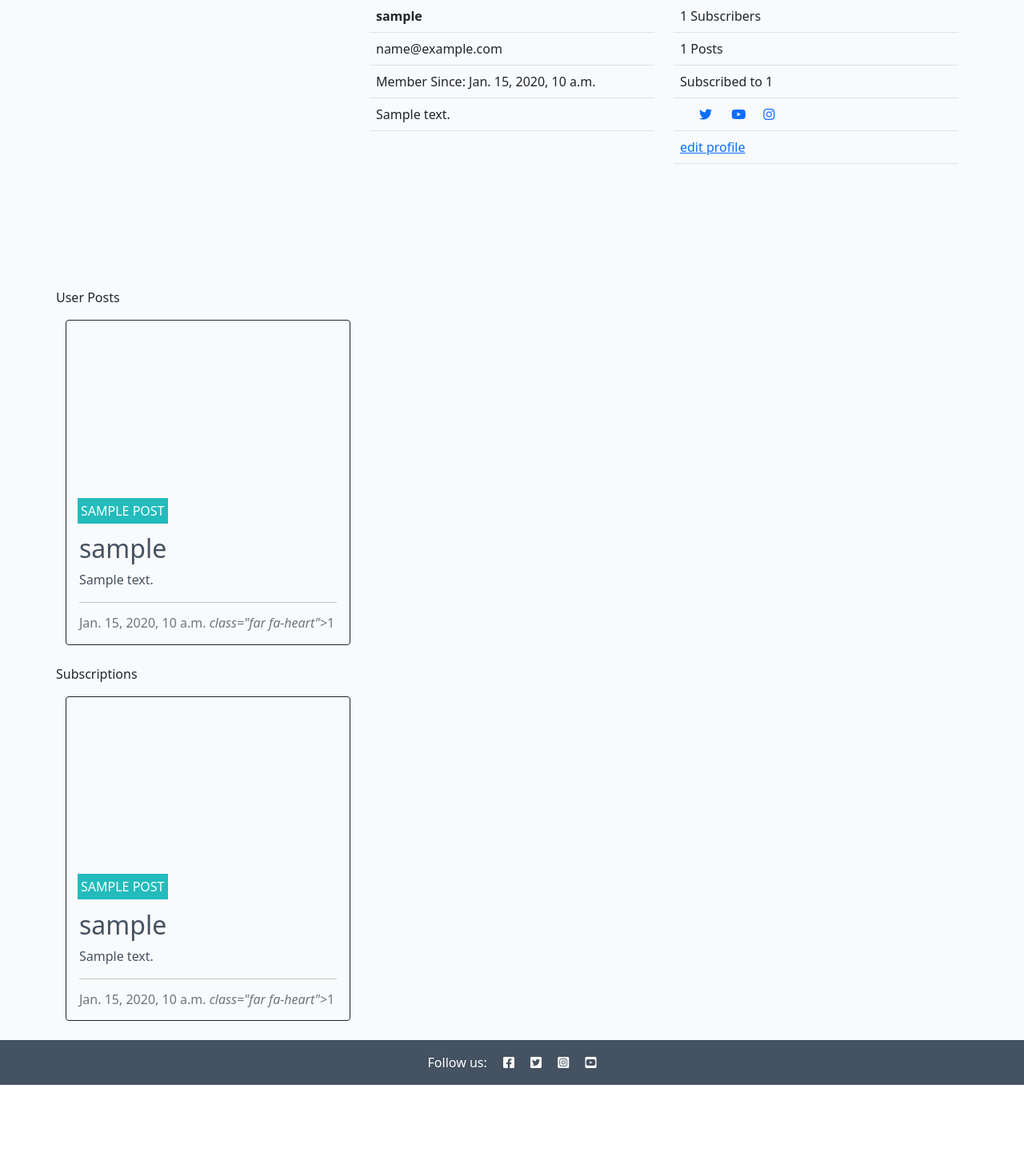
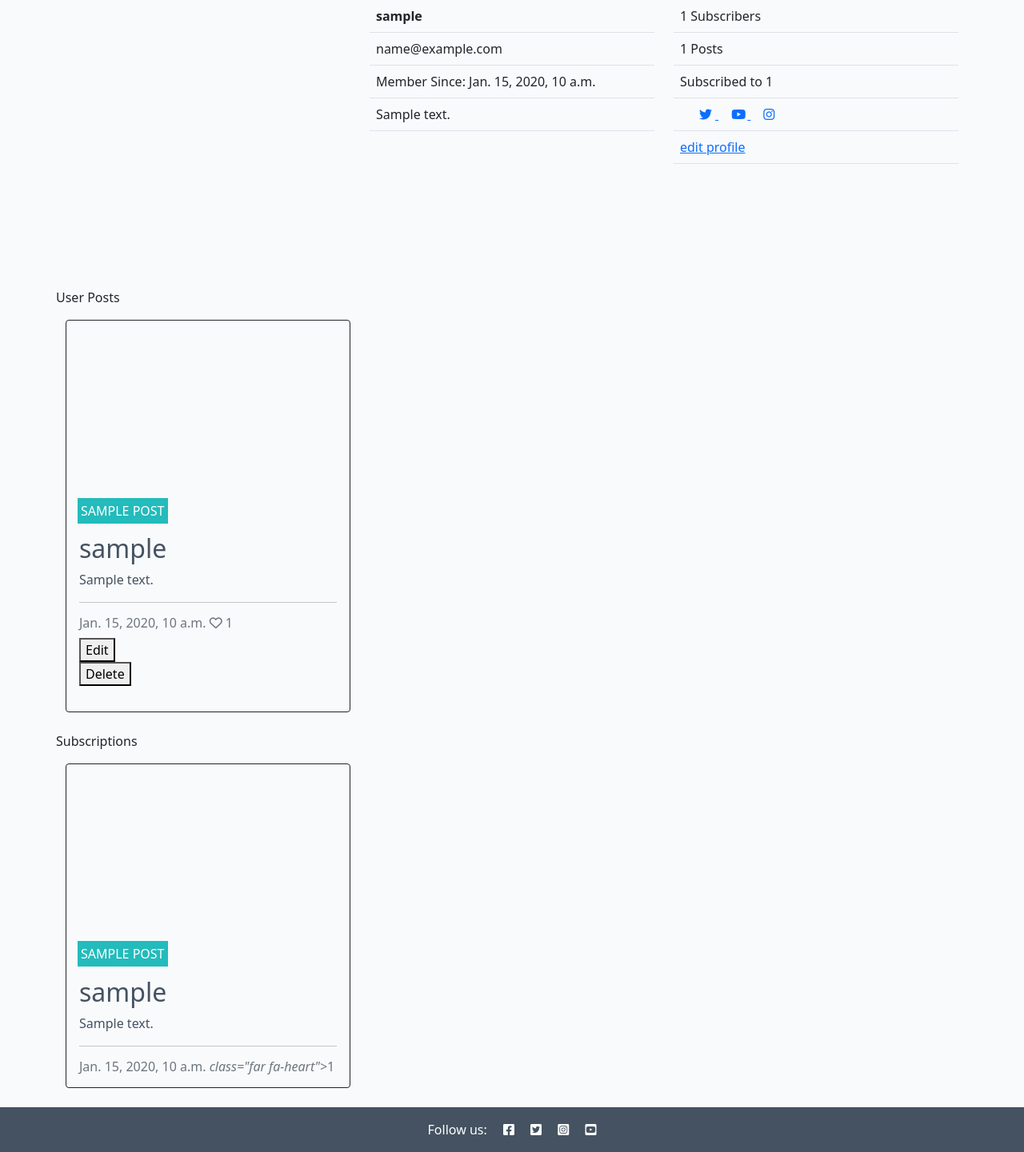
Before and after one commit to Code-Institute-Submissions/DavidJPWard-blogject_JanResub, a Django app: a page that uses templates/profile.html in a window 1280 px wide. Shown: the part 56-1497 px from the top of the page at 80% size. Before the commit the page ends 1413 px from the top, so only its background shows below. Run offline with Django 3.2, Linux system fonts and the light colour scheme; tables that the repository leaves empty hold one stand-in row (values such as "Sample post").

Commit message:
added buttons to edit and delete posts

```diff
--- a/blog/urls.py
+++ b/blog/urls.py
@@ -6,10 +6,12 @@ from django.urls import path
 
 urlpatterns = [
     path('', views.PostList.as_view(), name='home'),
+    path('editpost/<str:title>', views.EditPost.as_view(), name='edit_post'),
     path('createpost/', views.CreatePost.as_view(), name='create_post'),
     path('<slug:slugParameter>/', views.PostDetail.as_view(), name='post_detail'),
     path('like/<slug:slugParameter>', views.PostLike.as_view(), name='post_like'),
     path('sub/<str:author>/<slug:slugParameter>', views.SubToUser.as_view(), name='sub_to_user'),
     path('user/<str:user>', views.Profile.as_view(), name='profile'),
-    path('user/edit', views.EditProfile.as_view(), name='edit_profile')
+    path('user/edit/', views.EditProfile.as_view(), name='edit_profile'),
+
 ]
--- a/blog/views.py
+++ b/blog/views.py
@@ -1,10 +1,10 @@
 from django.shortcuts import render, get_object_or_404, reverse, redirect
-from itertools import chain
 from django.views import generic, View
 from django.http import HttpResponseRedirect
 from django.contrib import messages
-from .models import Post, User, Profile
-from .forms import CommentForm, CreatePostForm, EditUserForm, EditProfileForm
+from django.core.paginator import Paginator
+from .models import Post, User
+from .forms import CommentForm, CreatePostForm, EditUserForm, EditProfileForm, EditPostForm
 
 # Create your views here.
 
@@ -115,24 +115,35 @@
     def get(self, request, user):
         user = get_object_or_404(User, username=user)
         user_posts = Post.objects.filter(author=user)
+
         subscription_posts = Post.objects.none()
         if user.profile.number_subbed_to() != 0:
             if user.profile.subscribed_to:
-                print("lol")
                 for sub in user.profile.subscribed_to.all():
                     queryset = Post.objects.filter(author=sub)
                     subscription_posts = subscription_posts | queryset
 
-        print(subscription_posts)
+        user_post_paginator = Paginator(user_posts, 3)
+        sub_post_paginator = Paginator(subscription_posts, 3)
+
+        page_number = request.GET.get('page')
+        user_post_page_obj = user_post_paginator.get_page(page_number)
+        sub_post_page_obj = sub_post_paginator.get_page(page_number)
+
+
+        user_post_pagination = True if user_posts.count() > 3 else False
+        sub_post_pagination = True if subscription_posts.count() > 3 else False
+
         number_of_posts = user_posts.count()
 
-        print(user_posts)
-        print(subscription_posts)
+        print(subscription_posts.count())
 
         context = {
             "user": user,
-            "user_post_list": user_posts,
-            "sub_post_list": subscription_posts,
+            "user_post_list": user_post_page_obj,
+            "user_post_pagination": user_post_pagination,
+            "sub_post_list": sub_post_page_obj,
+            "sub_post_pagination": sub_post_pagination,
             "number_of_posts": number_of_posts,
         }
         return render(request, "profile.html", context)
@@ -140,33 +151,48 @@
 
 class CreatePost(View):
     def get(self, request):
-        if request.POST:
-            create_post_form = CreatePostForm(request.POST, request.FILES)
-            if create_post_form.is_valid():
-                create_post_form.instance.author = request.user
-                post_slug = ''.join(e for e in create_post_form.instance.title if e.isalnum())
-                create_post_form.instance.slug = post_slug
-                #create_post_form.instance.featured_image = request.FILES["file"]
-                create_post_form.save()
-            return redirect('home')
         return render(request, 'create_post.html', {'form': CreatePostForm})
 
+    def post(self,request):
+        create_post_form = CreatePostForm(request.POST, request.FILES)
+        if create_post_form.is_valid():
+            create_post_form.instance.author = request.user
+            post_slug = ''.join(e for e in create_post_form.instance.title if e.isalnum())
+            create_post_form.instance.slug = post_slug
+            #create_post_form.instance.featured_image = request.FILES["file"]
+            create_post_form.save()
+        return redirect('home')
 
 class EditProfile(View):
     def get(self, request):
-        #user = User.objects.filter(user_id=request.user.user_id)
+
+        edit_user_form = EditUserForm(instance=request.user)
+        edit_profile_form = EditProfileForm(instance=request.user.profile)
+
+        return render(request, 'edit_profile.html', {'user_form': edit_user_form, 'profile_form': edit_profile_form})
+
+    def post(self, request):
+        edit_user_form = EditUserForm(request.POST, instance=user)
+        edit_profile_form = EditProfileForm(request.POST, request.FILES, instance=request.user.profile)
+        if edit_user_form.is_valid() and edit_profile_form.is_valid():
+            edit_user_form.save()
+            edit_profile_form.save()
+        return redirect('profile')
 
 
-        if request.POST:
-            edit_user_form = EditUserForm(request.POST, instance=request.user)
-            edit_profile_form = EditProfileForm(request.POST, request.FILES, instance=request.user.profile)
-            if edit_user_form.is_valid() and edit_profile_form.is_valid():
-                edit_user_form.save()
-                edit_profile_form.save()
-            return redirect('profile')
+class EditPost(View):
 
-        else:
-            edit_user_form = EditUserForm(instance=request.user)
-            edit_profile_form = EditProfileForm(instance=request.user.profile)
+    def get(self, request, title):
+        print("poop" + title)
+        post_to_edit = get_object_or_404(Post, title=title)
 
-        return render(request, 'edit_profile.html', {'user_form': edit_user_form, 'profile_form': edit_profile_form})
+        edit_post_form = EditPostForm(instance=post_to_edit)
+
+        return render(request, 'edit_post.html', {'edit_post_form': edit_post_form})
+
+    def post(self, request):
+        edit_post_form = EditPostForm(request.POST, request.FILES)
+        if edit_post_form.is_valid():
+            edit_post_form.save()
+
+        return redirect('profile')
--- a/static/css/style.css
+++ b/static/css/style.css
@@ -9,13 +9,13 @@ body {
 .article-filter{
     height: 50px;
     background-color: #4cfd90;
-    z-index: 5;
+    z-index: 2;
     position: relative;
 }
 
 .message-box{
     position: fixed;
-    z-index: 2;
+    z-index: 3;
 }
 
 .media-links{
--- a/templates/index.html
+++ b/templates/index.html
@@ -3,8 +3,6 @@
 {% block content %}
 
 <div class="container-fluid">
-    <div class="row article-filter"></div>
-    <div class="row">
         <!-- Blog Entries Column -->
         <div class="col-12 mt-3 left">
             <div class="row">
--- a/templates/post_detail.html
+++ b/templates/post_detail.html
@@ -54,7 +54,6 @@
                             <form action="{% url 'sub_to_user' post.author post.slug%}" class="d-inline" method="POST">
                                 {% csrf_token %}
                                 {% if subbed %}
-                                <script>print(post.author)</script>
                                 <button type="submit" value="{{post.author}}" class="btn-sub">
                                     UNSUBSCRIBE
                                 </button>
--- a/templates/profile.html
+++ b/templates/profile.html
@@ -1,21 +1,16 @@
 {% extends 'base.html' %}
 {% block content %}
-
 
 <div class="profile">
     <div class="container">
         <div class="row">
             <div class="col-md-4 ">
                 {% if "placeholder" in user.profile.profile_image.url %}
-                <div class="profile-image" style="background: url(static/images/user.png)">
-
-                </div>
+                <div class="profile-image" style="background: url(static/images/user.png)"></div>
                 {% else %}
-                <div class="profile-image" style="background: url({{ user.profile.profile_image.url }})">
-                </div>
+                <div class="profile-image" style="background: url({{ user.profile.profile_image.url }})"></div>
                 {% endif %}
             </div>
-
             <div class="col-md-4">
                 <table class="table">
                     <tbody>
@@ -29,10 +24,8 @@
                                 {{user.email}}
                             </td>
                         </tr>
-
                         <tr>
-                            <td>
-                                Member Since: {{user.date_joined}}
+                            <td> Member Since: {{user.date_joined}}
                             </td>
                         </tr>
                         <tr>
@@ -61,34 +54,33 @@
                             </td>
                         </tr>
                         <tr>
-                            <td>
-                                Subscribed to {{user.profile.number_subbed_to}}
+                            <td> Subscribed to {{user.profile.number_subbed_to}}
                             </td>
                         </tr>
                         <tr>
                             <td>
                                 <div class="container">
                                     {% if user.profile.twitter_handle is not none%}
-                                    <a href="{{user.profile.twitter_handle}}"><i class="fa-brands fa-twitter media-links"></i></a>
+                                    <a href="{{user.profile.twitter_handle}}">
+                                        <i class="fa-brands fa-twitter media-links"></i>
+                                    </a>
                                     {% else %}
                                     <i class="fa-brands fa-twitter media-links greyed-out"></i>
                                     {% endif %}
-
                                     {% if user.profile.youtube_handle is not none%}
-                                    <a href="{{user.profile.youtube_handle}}"><i class="fa-brands fa-youtube ms-3 media-links"></i></a>
+                                    <a href="{{user.profile.youtube_handle}}">
+                                        <i class="fa-brands fa-youtube ms-3 media-links"></i>
+                                    </a>
                                     {% else %}
                                     <i class="fa-brands fa-youtube ms-3 media-links greyed-out"></i>
-                                    {% endif %}
-
-                                    {% if user.profile.instagram_handle is not none%}
-                                    <a href="{{user.profile.instagram_handle}}"><i class="fa-brands fa-instagram ms-3 media-links"></i></a>
+                                    {% endif %} {% if user.profile.instagram_handle is not none%}
+                                    <a href="{{user.profile.instagram_handle}}">
+                                        <i class="fa-brands fa-instagram ms-3 media-links"></i>
+                                    </a>
                                     {% else %}
                                     <i class="fa-brands fa-instagram ms-3 media-links greyed-out"></i>
                                     {% endif %}
-
-
                                 </div>
-
                             </td>
                         </tr>
                         <tr>
@@ -101,7 +93,6 @@
             </div>
         </div>
         <div class="row">User Posts</div>
-
         <div class="col-12 mt-3 left">
             <div class="row">
                 {% if user_post_list %}
@@ -125,9 +116,16 @@
                                 <h2 class="card-title">{{ post.author }}</h2>
                                 <p class="card-text">{{ post.excerpt }}</p>
                             </a>
-                        <hr/>
-                        <p class="card-text text-muted h6">{{ post.post_date }} <i>
-                            class="far fa-heart"></i>{{ post.number_of_likes }}
+                            <hr />
+                            <p class="card-text text-muted h6">
+                                {{ post.post_date }}
+                                <i class="far fa-heart"></i>
+                                {{ post.number_of_likes }}
+                                <form action="{% url 'edit_post' title %}">
+                                    <button type="submit" value="{{post.title}}">Edit</button>
+                                </form>
+                                <button>Delete</button>
+
                             </p>
                         </div>
                     </div>
@@ -140,25 +138,20 @@
             </div>
             {% else %}
             <div class="col-md-12">
-            You have yet to write a post, write your first post <a  href="{% url 'create_post' %}">here</a>
-        </div>
-            {%endif%}
-            <div class="row">Subscriptions</div>
-
+                You have yet to write a post, write your first post
+                <a href="{% url 'create_post' %}">here</a>
+            </div> {%endif%} {% if user_post_pagination %} <nav aria-label="Page navigation">
+                <ul class="pagination justify-content-center"> {% if page_obj.has_previous %} <li>
+                        <a href="?page={{ page_obj.previous_page_number }}" class="page-link">&laquo; PREV </a>
+                    </li> {% endif %} {% if page_obj.has_next %} <li>
+                        <a href="?page={{ page_obj.next_page_number }}" class="page-link"> NEXT &raquo;</a>
+                    </li> {% endif %} </ul>
+            </nav> {% endif %} <div class="row">Subscriptions</div>
             <div class="col-12 mt-3 left">
-                <div class="row">
-                    {% if sub_post_list %}
-                    {% for post in sub_post_list %}
-                    <div class="col-md-4">
+                <div class="row"> {% if sub_post_list %} {% for post in sub_post_list %} <div class="col-md-4">
                         <div class="card mb-4">
                             <div class="card-body">
-                                <div class="image-container">
-                                    {% if "profile_placeholder" in post.featured_image.url %}
-                                    <img src="" class="card-img-top">
-                                    {% else %}
-                                    <img src="{{ post.featured_image.url }}" class="card-img-top">
-                                    {% endif %}
-                                    <div class="image-flash">
+                                <div class="image-container"> {% if "profile_placeholder" in post.featured_image.url %} <img src="" class="card-img-top"> {% else %} <img src="{{ post.featured_image.url }}" class="card-img-top"> {% endif %} <div class="image-flash">
                                         <p class="author">
                                             {{ post.title }}
                                         </p>
@@ -168,25 +161,21 @@
                                     <h2 class="card-title">{{ post.author }}</h2>
                                     <p class="card-text">{{ post.excerpt }}</p>
                                 </a>
-                            <hr/>
-                            <p class="card-text text-muted h6">{{ post.post_date }} <i>
-                                class="far fa-heart"></i>{{ post.number_of_likes }}
+                                <hr />
+                                <p class="card-text text-muted h6">{{ post.post_date }}
+                                    <i> class="far fa-heart"></i>{{ post.number_of_likes }}
                                 </p>
                             </div>
                         </div>
-                </div>
-                        {% if forloop.counter|divisibleby:3 %}
-            </div>
-            <div class="row">
-                {% endif %}
-                {% endfor %}
-            </div>
-            {% else %}
-            <div class="col-md-12">
-                You have yet to subscribe to a user, doing so shows there articles</a>
-            </div>
-                {%endif%}
-
+                    </div> {% if forloop.counter|divisibleby:3 %} </div>
+                <div class="row"> {% endif %} {% endfor %} </div> {% else %} <div class="col-md-12"> You have yet to subscribe to a user, doing so shows there articles </a>
+                </div> {%endif%} {% if sub_post_pagination %} <nav aria-label="Page navigation">
+                    <ul class="pagination justify-content-center"> {% if page_obj.has_previous %} <li>
+                            <a href="?page={{ page_obj.previous_page_number }}" class="page-link">&laquo; PREV </a>
+                        </li> {% endif %} {% if page_obj.has_next %} <li>
+                            <a href="?page={{ page_obj.next_page_number }}" class="page-link"> NEXT &raquo;</a>
+                        </li> {% endif %} </ul>
+                </nav> {% endif %}
             </div>
         </div>
 
```
Also changed, not shown: blog/forms.py (+10 -0 lines), templates/edit_post.html (added, +21 -0 lines). Lines whose indentation alone changed are shown as unchanged.
